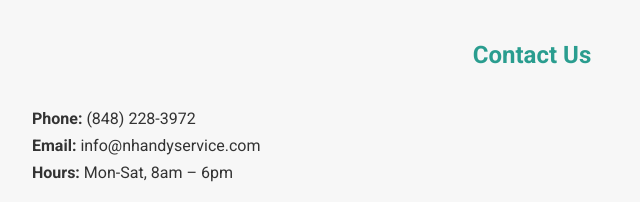
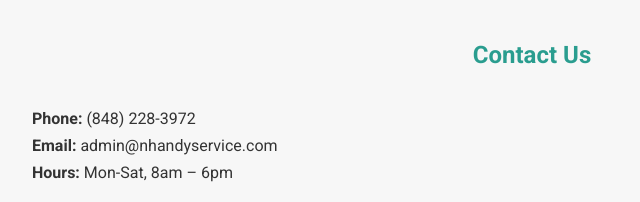
Before and after one commit to walewale3609/noorhandyservices, a plain HTML site: page index.html in a window 1280 px wide. Shown: the part 1200-1402 px from the top of the page, 108-748 px from the left. Drawn offline with Linux system fonts and the light colour scheme.

Commit message:
Update index.html

```diff
--- a/index.html
+++ b/index.html
@@ -101,7 +101,7 @@
     <h2>Contact Us</h2>
     <div class="contact-info">
         <p><strong>Phone:</strong> (848) 228-3972</p>
-        <p><strong>Email:</strong> info@nhandyservice.com</p>
+        <p><strong>Email:</strong> admin@nhandyservice.com</p>
         <p><strong>Hours:</strong> Mon-Sat, 8am – 6pm</p>
         <button onclick="window.location='tel:8482283972'">Call Now</button>
     </div>
```
